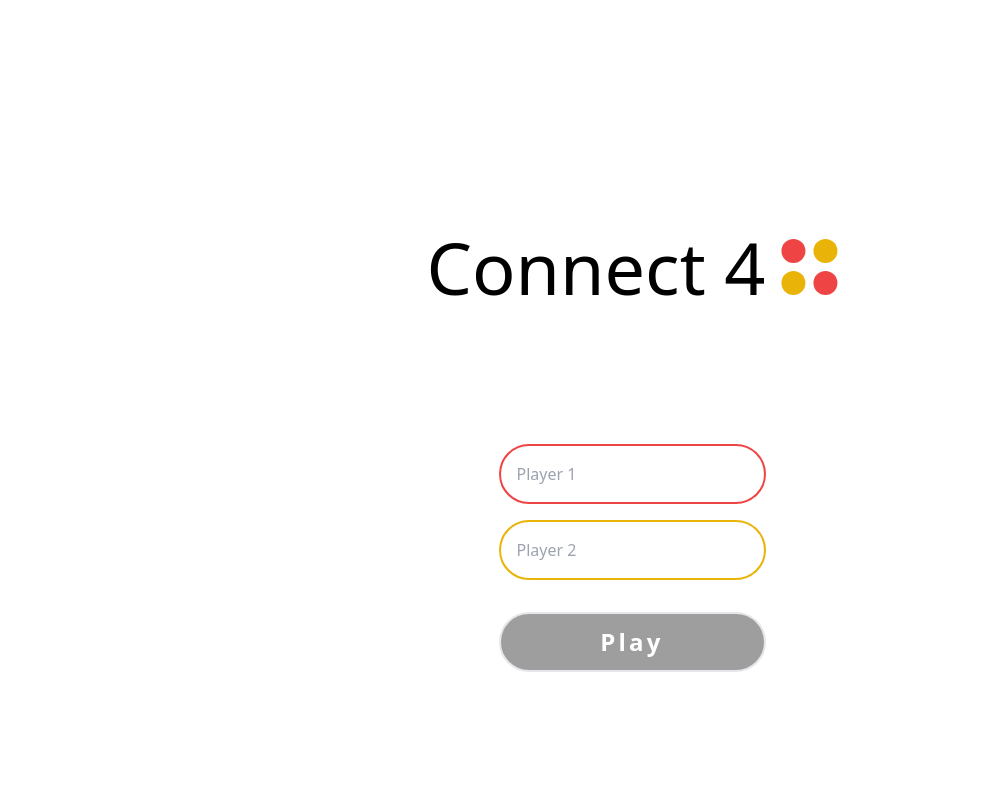
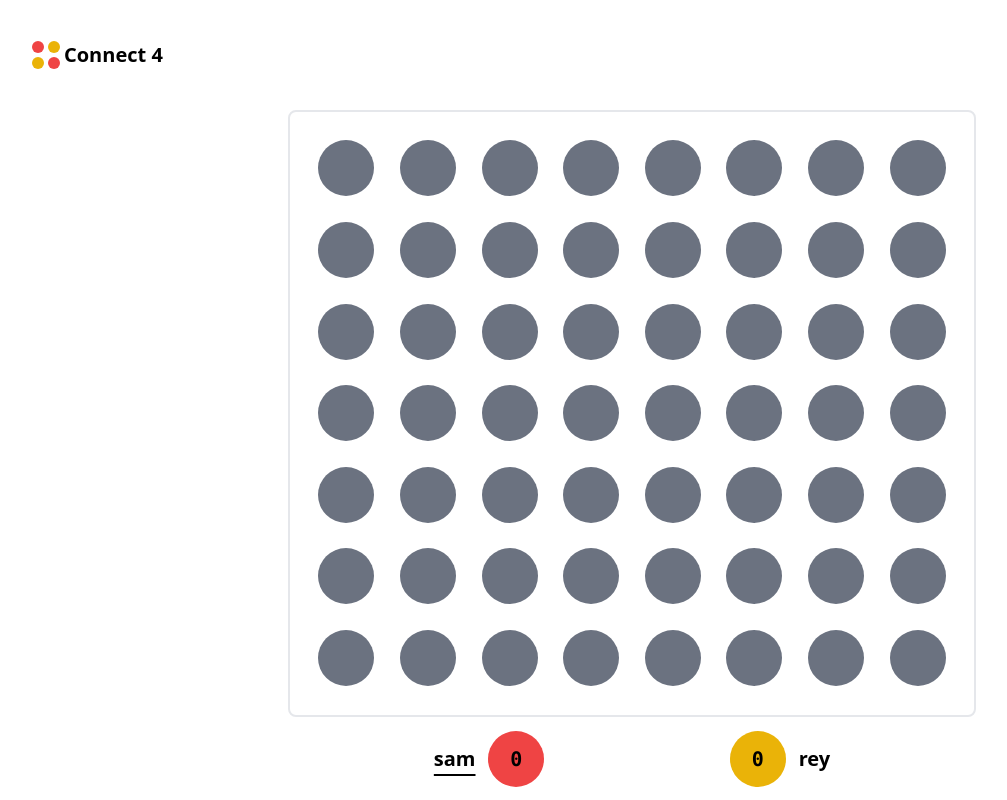
Before and after one commit to SamEarth79/connect4, a React (Create React App) app: page / in a window 1280 px wide. Shown: the whole page, without its empty margins (8-1015 px from the left). Built offline with nearby package versions, Linux system fonts and the light colour scheme; grey boxes are pictures that could not be loaded; the HTML template or start-up script is replaced by a standard one.

Commit message:
Added winning card animation

```diff
--- a/src/App.js
+++ b/src/App.js
@@ -1,5 +1,6 @@
 import Main from "./pages/Main";
 import { BrowserRouter as Router, Routes, Route } from "react-router-dom";
+import Game from "./pages/Game";
 function App() {
     return (
         // <>
@@ -9,7 +10,8 @@ function App() {
         //         </Routes>
         //     </Router>
         // </>
-        <Main />
+        // <Main />
+        <Game player1Name="sam" player2Name="rey" setInGame="true" />
     );
 }
 
--- a/src/components/Header.js
+++ b/src/components/Header.js
@@ -2,10 +2,8 @@ import React from "react";
 
 const Header = ({ setInGame }) => {
     return (
-        <div className="p-10">
-            {/* <Link to="/"> */}
         <div
-                className="logo flex max-sm:justify-center items-center gap-1 cursor-pointer"
+            className="logo flex max-sm:justify-center items-center gap-1 cursor-pointer p-10 w-full"
             onClick={() => {
                 setInGame(false);
             }}
@@ -20,8 +18,6 @@ const Header = ({ setInGame }) => {
             </div>
             <h1 className="font-bold text-xl max-sm:text-4xl">Connect 4</h1>
         </div>
-            {/* </Link> */}
-        </div>
     );
 };
 
--- a/src/pages/Game.jsx
+++ b/src/pages/Game.jsx
@@ -93,14 +93,16 @@ const Game = ({ player1Name, player2Name, setInGame }) => {
     const gsapAnimations = (playerTurn, [status, ...coords]) => {
         let winPlayer = 1;
         if (playerTurn === -1) winPlayer = 2;
-        document.querySelector(
-            ".result"
-        ).innerHTML = `Player ${winPlayer} wins`;
+
+        if (winPlayer === 1)
+            document.querySelector(".winner-card-1").classList.toggle("hidden");
+        else
+            document.querySelector(".winner-card-2").classList.toggle("hidden");
 
         gsap.fromTo(
-            ".result",
-            { y: -400, duration: 2, opacity: 0 },
-            { y: 0, opacity: 1 }
+            ".winner-card",
+            { y: 200, opacity: 0, ease: "back" },
+            { y: 0, opacity: 1, ease: "back", duration: 2 }
         );
 
         coords.forEach((coord) => {
@@ -113,6 +115,17 @@ const Game = ({ player1Name, player2Name, setInGame }) => {
                 { y: 0, delay: 0.5 }
             );
         });
+
+        setTimeout(() => {
+            if (winPlayer === 1)
+                document
+                    .querySelector(".winner-card-1")
+                    .classList.toggle("hidden");
+            else
+                document
+                    .querySelector(".winner-card-2")
+                    .classList.toggle("hidden");
+        }, 3000);
     };
 
     const modifyCell = async (indexY, playerTurn) => {
@@ -198,10 +211,10 @@ const Game = ({ player1Name, player2Name, setInGame }) => {
         }
     };
     return (
-        <div className="h-screen flex flex-col justify-around">
+        <div className="h-screen w-screen flex flex-col justify-around">
             <Header setInGame={setInGame} />
             <div className="game-section">
-                <div className="board flex items-center justify-center border-2 rounded-lg p-4 w-fit mx-auto ">
+                <div className="board flex items-center justify-center border-2 rounded-lg p-4 max-sm:mx-1 lg:w-fit mx-auto ">
                     {board.map((row, indexY) => {
                         return (
                             <div
@@ -222,7 +235,7 @@ const Game = ({ player1Name, player2Name, setInGame }) => {
                                             key={indexX + "" + indexY}
                                             className={`${cellColor} _${
                                                 indexX + "" + indexY
-                                            } aspect-square h-[3.5rem] m-[.8rem] max-sm:h-[2.5rem] max-sm:m-[.5rem] rounded-full`}
+                                            } aspect-square h-[3.5rem] m-[.8rem] max-sm:h-[2rem] max-sm:m-[.4rem] rounded-full`}
                                         ></div>
                                     );
                                 })}
@@ -254,6 +267,20 @@ const Game = ({ player1Name, player2Name, setInGame }) => {
                     </div>
                 </div>
             </div>
+            <div className="winner-card-1 hidden fixed top-0 left-0 w-full h-screen bg-black/60">
+                <div className="bg-white winner-card px-20 py-10 rounded-lg absolute top-1/2 left-1/2 -translate-x-1/2 -translate-y-1/2 flex flex-col items-center justify-center">
+                    <h1 className="text-3xl max-sm:text-xl whitespace-nowrap font-semibold tracking-wider">
+                        Player 1 wins
+                    </h1>
+                </div>
+            </div>
+            <div className="winner-card-2 hidden fixed top-0 left-0 w-full h-screen bg-black/60">
+                <div className="bg-white winner-card px-20 py-10 rounded-lg absolute top-1/2 left-1/2 -translate-x-1/2 -translate-y-1/2 flex flex-col items-center justify-center">
+                    <h1 className="text-3xl max-sm:text-xl whitespace-nowrap font-semibold tracking-wider">
+                        Player 2 wins
+                    </h1>
+                </div>
+            </div>
         </div>
     );
 };
--- a/src/pages/Main.jsx
+++ b/src/pages/Main.jsx
@@ -52,7 +52,7 @@ const Main = () => {
         <div className="flex flex-col items-center h-screen justify-end p-32 gap-10 relative">
             <div className="flex items-center gap-4 absolute left-1/2 top-1/3 -translate-x-1/2 -translate-y-1/2">
                 <div className="flex gap-2 connect_parent">
-                    <h1 className="connect text-[4.5rem] font-light translate-x-[5em] max-sm:text-[2.5rem]">
+                    <h1 className="connect text-[4.5rem] font-light translate-x-[5em] max-sm:text-[2rem] whitespace-nowrap">
                         Connect 4
                     </h1>
                 </div>
@@ -91,7 +91,7 @@ const Main = () => {
                 <div
                     className="play-button border-2 mt-4 text-white text-2xl font-semibold tracking-[0.2rem] rounded-full p-3 w-full text-center bg-redyellow-pattern bg-[length:732px_753px] bg-no-repeat bg-[center_bottom_-4rem]
                     hover:bg-[center_bottom_-7rem] transition-all duration-300
-                    hover:bg-black hover:text-white"
+                    hover:bg-black hover:text-white cursor-pointer"
                     onClick={() => {
                         setInGame(true);
                     }}
```
Lines whose indentation alone changed are shown as unchanged.
